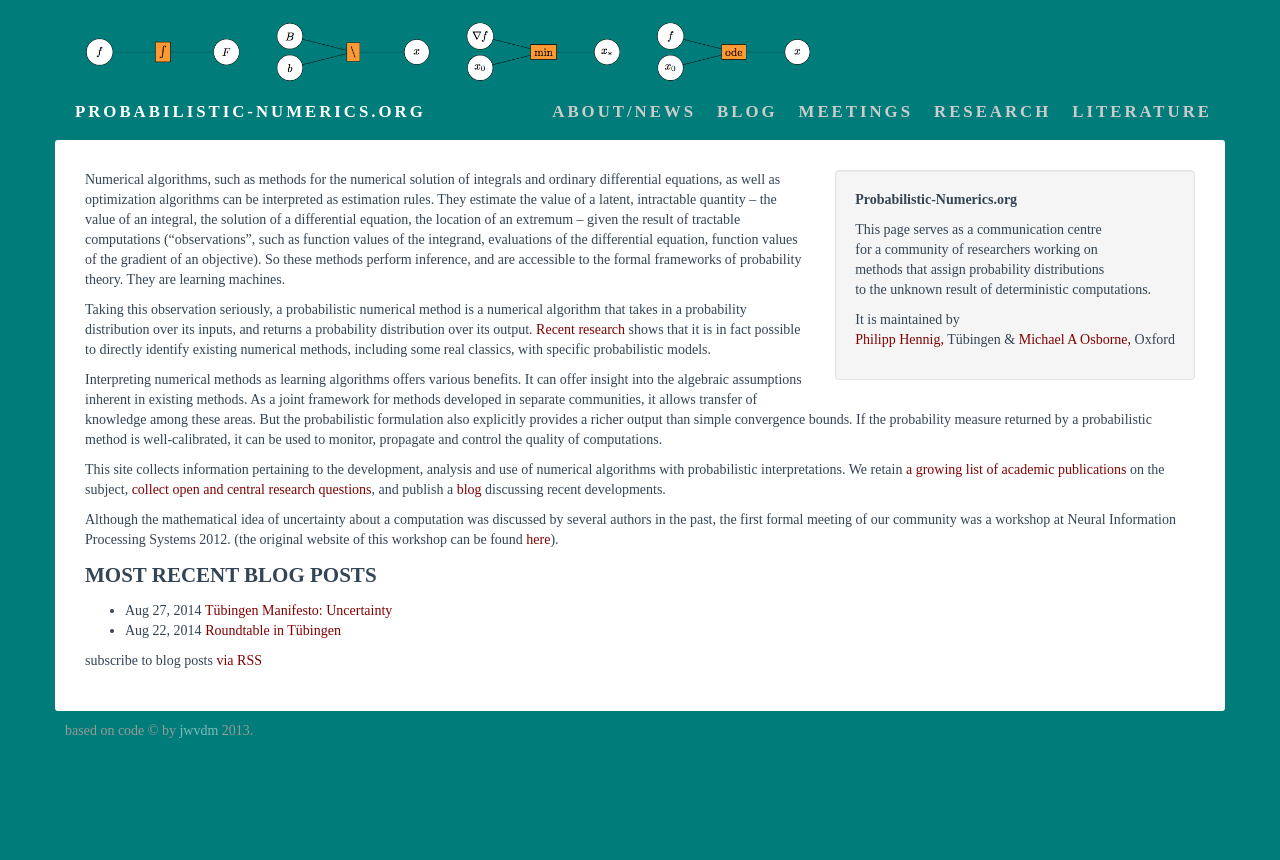
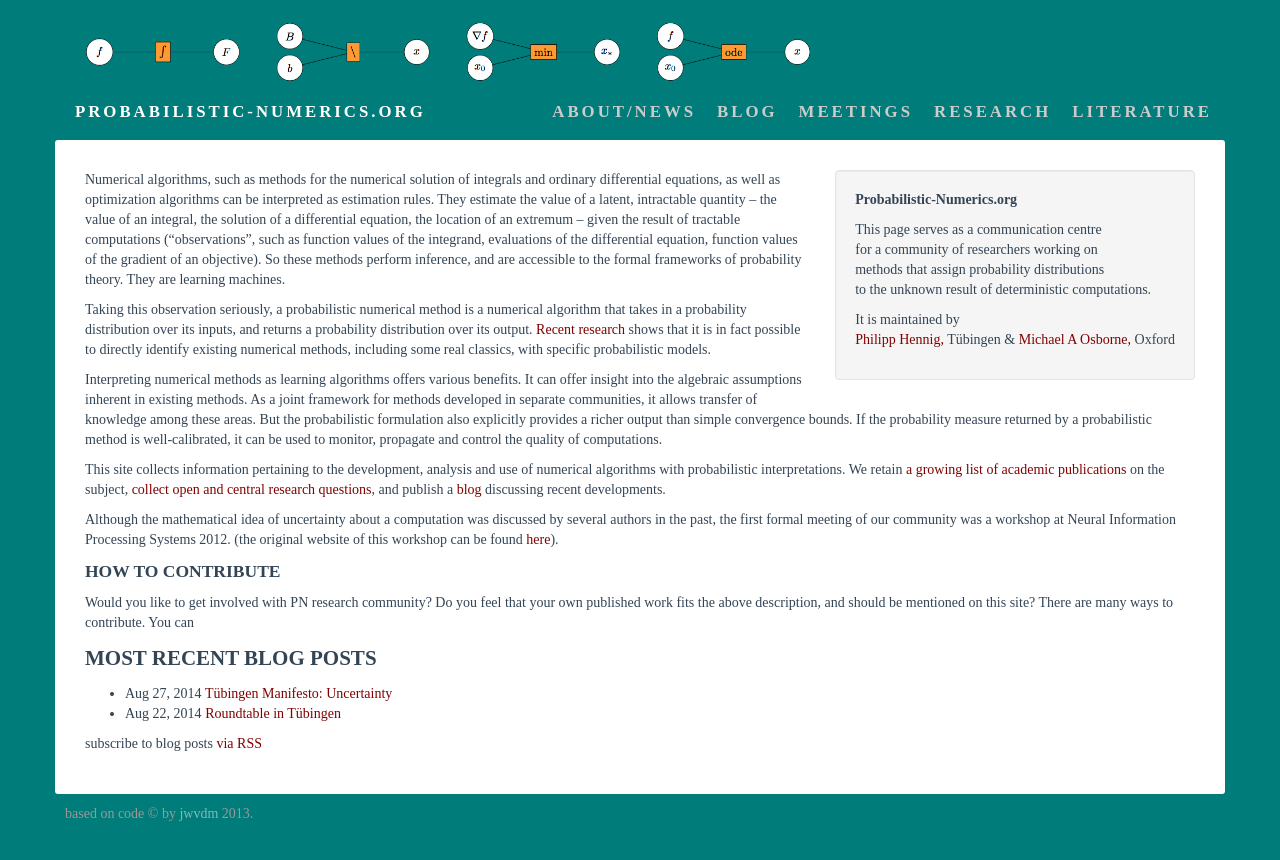
Before and after one commit to philipphennig/probabilistic-numerics.org, a Jekyll site: the page built from index.html, in a window 1280 px wide. Shown: the top 860 px of the page. Built offline with Jekyll 4.4.1, drawn with Linux system fonts in a browser that asks for light colours.

```diff
--- a/index.html
+++ b/index.html
@@ -11,6 +11,12 @@
   <div>
       {% capture bio %}{% include bio.md %}{% endcapture %}
       {{ bio | markdownify }}
+
+    <h2>How to contribute</h2>
+
+    <p>Would you like to get involved with PN research community? Do you feel that
+    your own published work fits the above description, and should be mentioned
+    on this site? There are many ways to contribute. You can </p>
 
     <h1>most recent blog posts</h1>
 
```
Also changed, not shown: _bibliography/ABC.bib (added), _bibliography/Applications.bib (added), _bibliography/MonteCarlo.bib (added), 1 other file.
